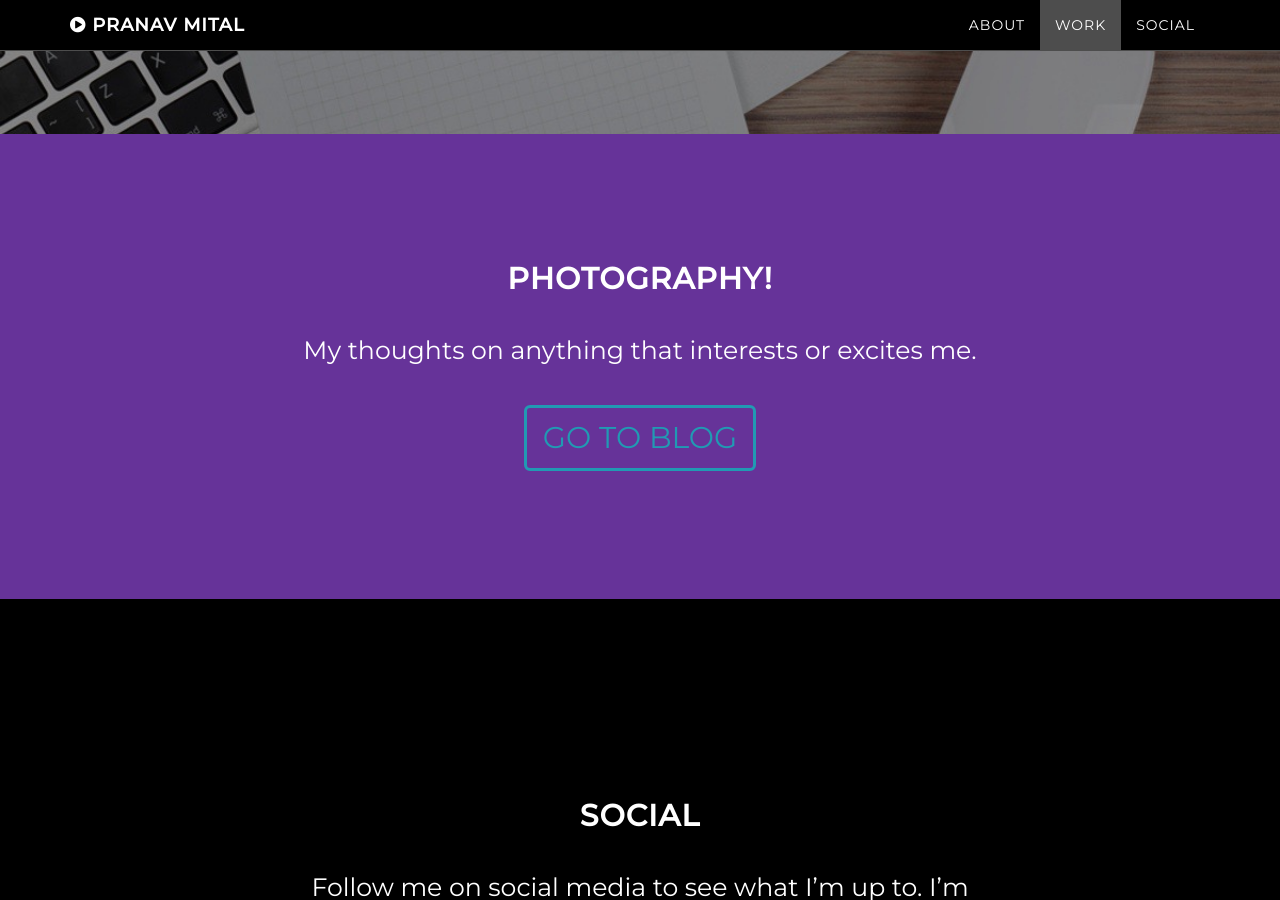
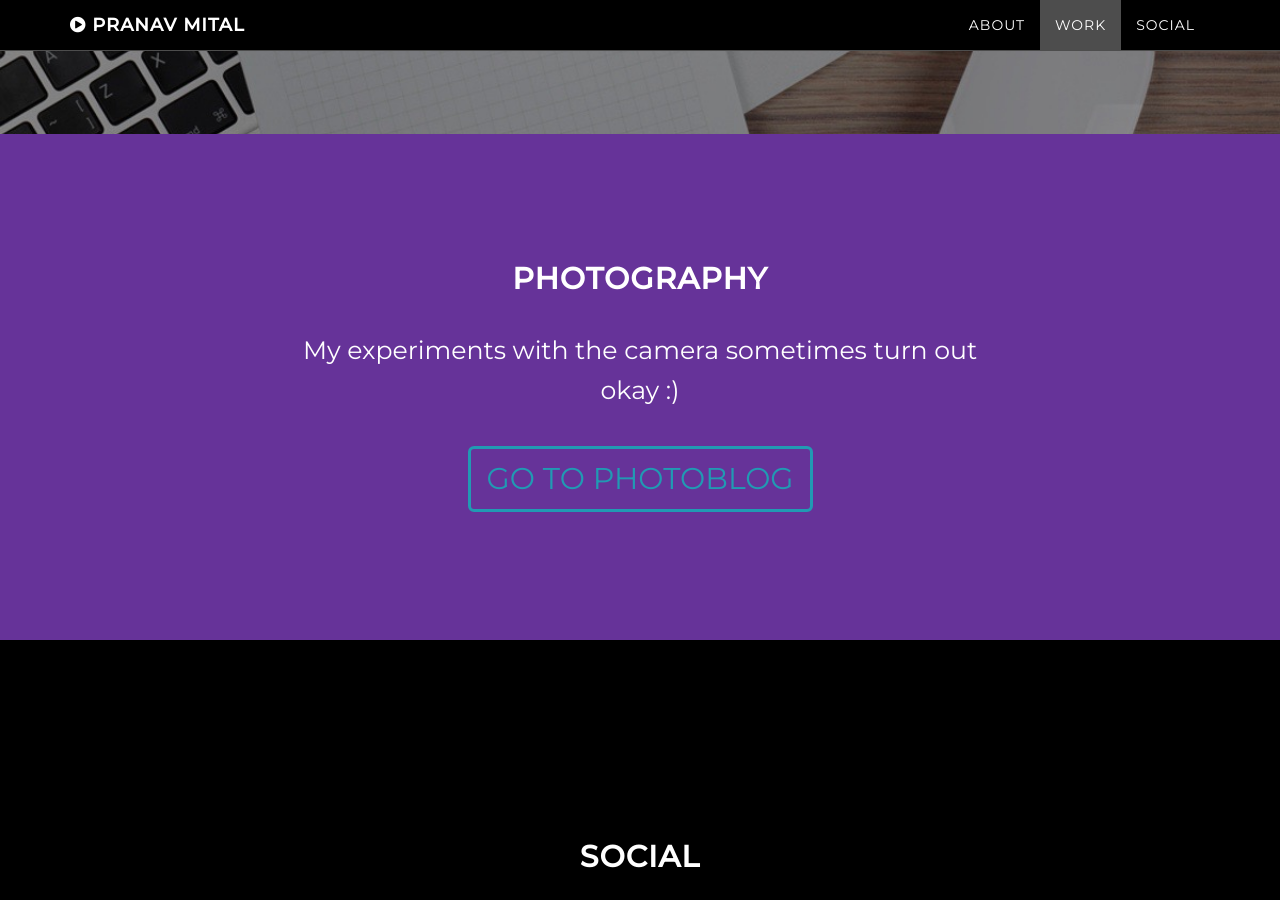
Before and after one commit to pranavmital/pranavmital.github.io, a Jekyll site: the page built from index.html, in a window 1280 px wide and 900 px high, scrolled down 2041 px. Built offline with Jekyll 4.4.1, drawn with Linux system fonts in a browser that asks for light colours.

Commit message:
Rename and refurb of literature photo section

```diff
--- a/_includes/photo.html
+++ b/_includes/photo.html
@@ -7,12 +7,12 @@
         <div class="photo-section">
             <div class="container">
                 <div class="col-lg-8 col-lg-offset-2">
-                    <h2>Photography!</h2>
-                    <p>My thoughts on anything that interests or excites me.</p>
+                    <h2>Photography</h2>
+                    <p>My experiments with the camera sometimes turn out okay :)</p>
                     <a href="http://photoblog.pranavmital.com" class="btn btn-default btn-lg" style="
                         font-size: 30px;
                         border: 3px solid #219ab3;
-                        ">Go To Blog</a>
+                        ">Go To PhotoBlog</a>
                 </div>
             </div>
         </div>
```
Also changed, not shown: 1 other file.
